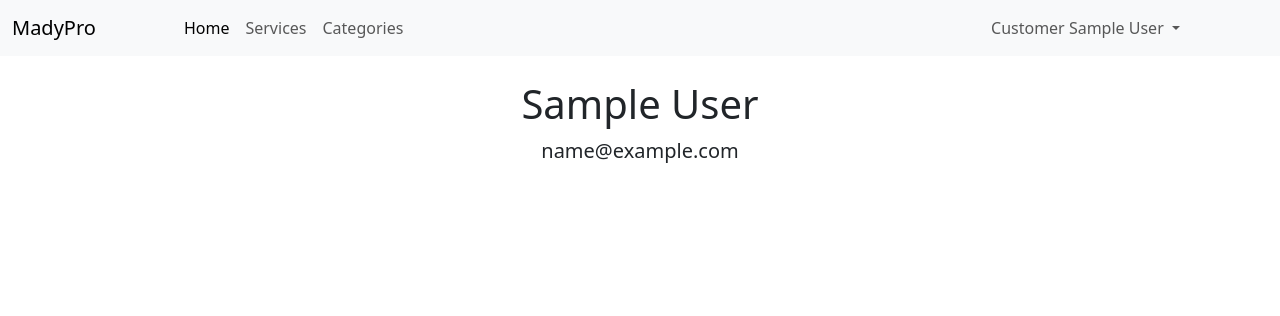
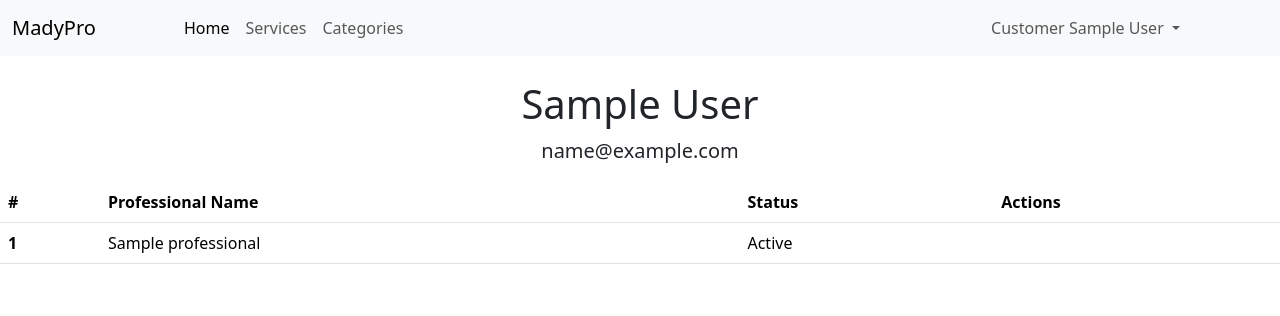
Before and after one commit to devgupta1907/madypro, a Flask app: page /customer-dashboard in a window 1280 px wide. Shown: the top 316 px of the page. Run offline with Flask 3, Linux system fonts and the light colour scheme; a user stored in the database is signed in; tables that the repository leaves empty hold one stand-in row (values such as "Sample post").

Commit message:
project progressed

```diff
--- a/app/routes.py
+++ b/app/routes.py
@@ -1,49 +1,10 @@
 from flask import render_template, request, redirect, url_for, flash
 from flask_login import login_user, logout_user, current_user, login_required
 from werkzeug.security import check_password_hash
-from functools import wraps
 from app import app, db, login_manager
+from app.utility import admin_login_required, professional_login_required, customer_login_required
 from app.models import Category, Service, ServiceRequest, Customer, Professional, Admin
 
-
-@login_manager.user_loader
-def load_user(user_id):
-    if user_id.startswith('p_'):
-        return db.session.get(Professional, int(user_id[2:]))
-    elif user_id.startswith('c_'):
-        return db.session.get(Customer, int(user_id[2:]))
-    elif user_id.startswith('a_'):
-        return db.session.get(Admin, int(user_id[2:]))
-    return None
-
-def admin_login_required(f):
-    @wraps(f)
-    def decorated_function(*args, **kwargs):
-        if not current_user.is_authenticated:
-            flash('Please Log In With Admin Credentials', 'warning')
-            return redirect(url_for('admin_login'))
-
-        if not current_user.get_id().startswith('a_'):
-            flash('Access Denied! You Are Not Allowed To Access This Page', 'danger')
-            return redirect(url_for('home'))
-
-        return f(*args, **kwargs)
-    return decorated_function
-
-
-def professional_login_required(f):
-    @wraps(f)
-    def decorated_function(*args, **kwargs):
-        if not current_user.is_authenticated:
-            flash('Please Log As A Professional To Continue', 'warning')
-            return redirect(url_for('professional_login'))
-
-        if not current_user.get_id().startswith('p_'):
-            flash('Access Denied! You Are Not Allowed To Access This Page', 'danger')
-            return redirect(url_for('home'))
-
-        return f(*args, **kwargs)
-    return decorated_function
 
 
 # --------------- --  Admin Routes -------- ---------------------------------------
@@ -81,11 +42,13 @@ def admin_professionals():
     all_professionals = Professional.query.all()
     return render_template("professionals_admin.html", professionals=all_professionals)
 
+
 @app.route('/admin/customers')
 @admin_login_required
 def admin_customers():
     all_customers = Customer.query.all()
     return render_template("customers_admin.html", customers=all_customers)
+
 
 @app.route('/admin/activate/<int:professional_id>', methods=['POST'])
 @admin_login_required
@@ -95,6 +58,7 @@ def activate_professional(professional_id):
     db.session.commit()
     return redirect(url_for('admin_professionals'))
 
+
 @app.route('/admin/deactivate/<int:professional_id>', methods=['POST'])
 @admin_login_required
 def deactivate_professional(professional_id):
@@ -103,6 +67,7 @@ def deactivate_professional(professional_id):
     db.session.commit()
     return redirect(url_for('admin_professionals'))
 
+
 @app.route('/admin/delete/<int:professional_id>', methods=['POST'])
 @admin_login_required
 def delete_professional(professional_id):
@@ -110,6 +75,7 @@ def delete_professional(professional_id):
     db.session.delete(professional)
     db.session.commit()
     return redirect(url_for('admin_professionals'))
+
 
 @app.route("/admin/categories/add_category", methods=["GET", "POST"])
 @admin_login_required
@@ -129,6 +95,7 @@ def add_category():
             flash(f'Error adding category: {str(e)}', 'danger')
             return redirect(url_for('admin_services'))
     return render_template("add_category.html")
+
 
 @app.route("/admin/services/add_service", methods=['GET', 'POST'])
 @admin_login_required
@@ -157,17 +124,17 @@ def add_service():
 
     return render_template("add_service.html", categories=all_categories)
 
+
 #  -----------------------------------------------------------------------------------
-
 
 
 @app.route("/")
 def home():
-    print(current_user)
     return render_template("base.html")
 
 
 #  ---------------------------- Service Routes --------------------------------------
+
 @app.route("/services")
 def services():
     all_services = Service.query.all()
@@ -204,10 +171,12 @@ def create_service_request(service_id, professional_id):
 
 
 # ----------------- Category Route -------------------------------------
+
 @app.route('/categories')
 def categories():
     categories = Category.query.all()
     return render_template('categories.html', categories=categories)
+
 
 @app.route('/categories/<int:category_id>/services')
 def get_services_of_category(category_id):
@@ -244,6 +213,7 @@ def accept_request(request_id):
     flash('No Service Request Found With The Given Request ID', 'danger')
     return redirect(url_for('home'))
 
+
 @app.route('/professional-dashboard/reject/<int:request_id>', methods=["POST"])
 @professional_login_required
 def reject_request(request_id):
@@ -256,18 +226,18 @@ def reject_request(request_id):
     return redirect(url_for('home'))
 
 
-
 # ------------------------ Customer Routes -----------------------------------
 
 @app.route('/customer-dashboard')
-@login_required
-def customer_dashbaord():
+@customer_login_required
+def customer_dashboard():
     cust_id = int(current_user.get_id()[2:])
     customer = Customer.query.filter_by(id=cust_id).first()
-    return render_template('customer_dashboard.html', customer=customer)
+    return render_template('customer_dashboard.html', customer=customer, service_requests=customer.service_requests)
 
 
 #  ------------------------ Registration Routes ----------------------------------
+
 @app.route('/professional-register', methods=['GET', 'POST'])
 def professional_register():
     if request.method == 'POST':
@@ -349,6 +319,7 @@ def customer_login():
 
 
 #  ------------------ LogOut Route --------------------------------------
+
 @app.route('/logout')
 @login_required
 def logout():
--- a/app/templates/base.html
+++ b/app/templates/base.html
@@ -38,14 +38,14 @@
           {% if current_user.is_authenticated %}
             <div class="nav-item dropdown">
               <a class="nav-link dropdown-toggle" href="#" id="userDropdown" role="button" data-bs-toggle="dropdown" aria-expanded="false">
-                {% if current_user.get_id().startswith('c_') %}
+                {% if current_user.get_id().startswith('c_') %} {% set user = 'customer' %}
                   Customer {{ current_user.name }}
-                {% else %}
+                {% else %} {% set user = 'professional' %}
                   Professional {{ current_user.name }}
                 {% endif %}
               </a>
               <ul class="dropdown-menu" aria-labelledby="userDropdown">
-                <li><a class="dropdown-item" href="{{ url_for('professional_dashboard') }}">Profile</a></li>
+                <li><a class="dropdown-item" href="{{ url_for(user+'_dashboard') }}">Dashboard</a></li>
                 <li><a class="dropdown-item" href="{{ url_for('logout') }}">Logout</a></li>
               </ul>
             </div>
--- a/app/templates/customer_dashboard.html
+++ b/app/templates/customer_dashboard.html
@@ -13,4 +13,60 @@
         </div>
     </div>
 
+    <table class="table table-hover">
+        <thead>
+          <tr>
+            <th scope="col">#</th>
+            <th scope="col">Professional Name</th>
+            <th scope="col">Status</th>
+            <th scope="col">Actions</th>
+          </tr>
+        </thead>
+
+        <tbody>
+          {% for request in service_requests %}
+          <tr>
+            <th scope="row">{{ request.id }}</th>
+            <td>{{ request.professional.name }}</td>
+            <td>{{ request.status }}</td>
+            <td>
+              <div class="d-inline">
+                {% if request.status == "Requested" %}
+                <!-- Accept button -->
+                  <form
+                      action="{{ url_for('accept_request', request_id=request.id) }}"
+                      method="POST"
+                      class="d-inline">
+                      <button type="submit" class="btn btn-success">Accept</button>
+                  </form>
+
+                <!-- Reject button -->
+                  <form
+                      action="{{ url_for('reject_request', request_id=request.id) }}"
+                      method="POST"
+                      class="d-inline">
+                      <button type="submit" class="btn btn-danger">Reject</button>
+                  </form>
+
+                {% elif request.status == "Accepted" %}
+                <!-- Reject button -->
+                  <form
+                      action="{{ url_for('reject_request', request_id=request.id) }}"
+                      method="POST"
+                      class="d-inline">
+                      <button type="submit" class="btn btn-danger">Reject</button>
+                  </form>
+
+                {% elif request.status == "Rejected" %}
+                <!-- No buttons for rejected status -->
+                    <span>No further actions available</span>
+                {% endif %}
+              </div>
+            </td>
+          </tr>
+
+          {% endfor %}
+        </tbody>
+      </table>
+
 {% endblock %}
--- /dev/null
+++ b/app/utility.py
@@ -0,0 +1,65 @@
+from flask import redirect, url_for, flash
+from flask_login import current_user
+from functools import wraps
+from app import db, login_manager
+from app.models import Customer, Professional, Admin
+
+
+
+@login_manager.user_loader
+def load_user(user_id):
+    if user_id.startswith('p_'):
+        return db.session.get(Professional, int(user_id[2:]))
+    elif user_id.startswith('c_'):
+        return db.session.get(Customer, int(user_id[2:]))
+    elif user_id.startswith('a_'):
+        return db.session.get(Admin, int(user_id[2:]))
+    return None
+
+
+
+def admin_login_required(f):
+    @wraps(f)
+    def decorated_function(*args, **kwargs):
+        if not current_user.is_authenticated:
+            flash('Please Log In With Admin Credentials', 'warning')
+            return redirect(url_for('admin_login'))
+
+        if not current_user.get_id().startswith('a_'):
+            flash('Access Denied! You Are Not Allowed To Access This Page', 'danger')
+            return redirect(url_for('home'))
+
+        return f(*args, **kwargs)
+    return decorated_function
+
+
+
+def professional_login_required(f):
+    @wraps(f)
+    def decorated_function(*args, **kwargs):
+        if not current_user.is_authenticated:
+            flash('Please Log As A Professional To Continue', 'warning')
+            return redirect(url_for('professional_login'))
+
+        if not current_user.get_id().startswith('p_'):
+            flash('Access Denied! You Are Not Allowed To Access This Page', 'danger')
+            return redirect(url_for('home'))
+
+        return f(*args, **kwargs)
+    return decorated_function
+
+
+
+def customer_login_required(f):
+    @wraps(f)
+    def decorated_function(*args, **kwargs):
+        if not current_user.is_authenticated:
+            flash('Please Log As A Customer To Continue', 'warning')
+            return redirect(url_for('customer_login'))
+
+        if not current_user.get_id().startswith('c_'):
+            flash('Access Denied! You Are Not Allowed To Access This Page', 'danger')
+            return redirect(url_for('home'))
+
+        return f(*args, **kwargs)
+    return decorated_function
```
